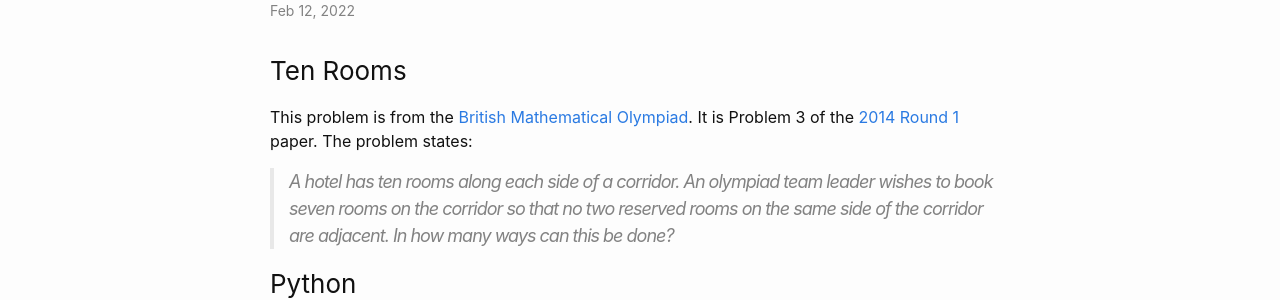
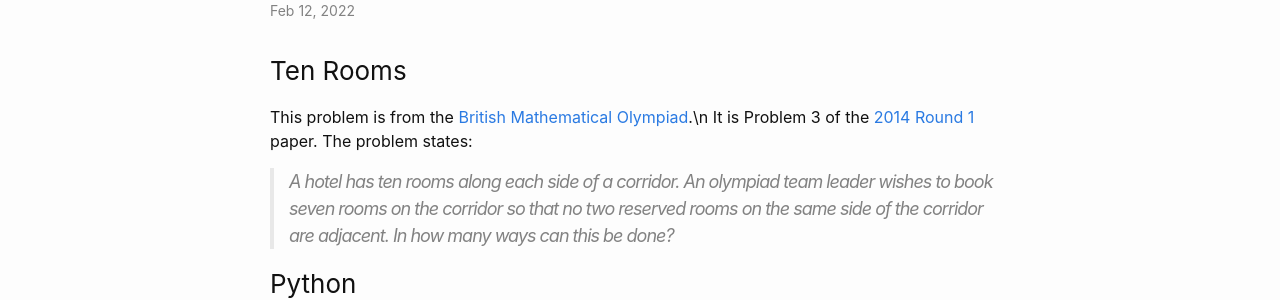
Before and after one commit to Rinnnt/Rinnnt.github.io, a Jekyll site: the page built from _posts/2022-02-12-bmo-2014-problem-3.md, in a window 1280 px wide. Shown: the part 149-449 px from the top of the page. Built offline with Jekyll 4.4.1, drawn with Linux system fonts in a browser that asks for light colours.

```diff
--- a/_posts/2022-02-12-bmo-2014-problem-3.md
+++ b/_posts/2022-02-12-bmo-2014-problem-3.md
@@ -6,7 +6,7 @@ categories: problems python
 ---
 
 ### Ten Rooms
-This problem is from the [British Mathematical Olympiad](https://www.ukmt.org.uk/bmo1). It is Problem 3 of the [2014 Round 1](https://bmos.ukmt.org.uk/home/bmo1-2015.pdf) paper.
+This problem is from the [British Mathematical Olympiad](https://www.ukmt.org.uk/bmo1).\n It is Problem 3 of the [2014 Round 1](https://bmos.ukmt.org.uk/home/bmo1-2015.pdf) paper.
 The problem states:
 
 > A hotel has ten rooms along each side of a corridor. An olympiad team leader
```
